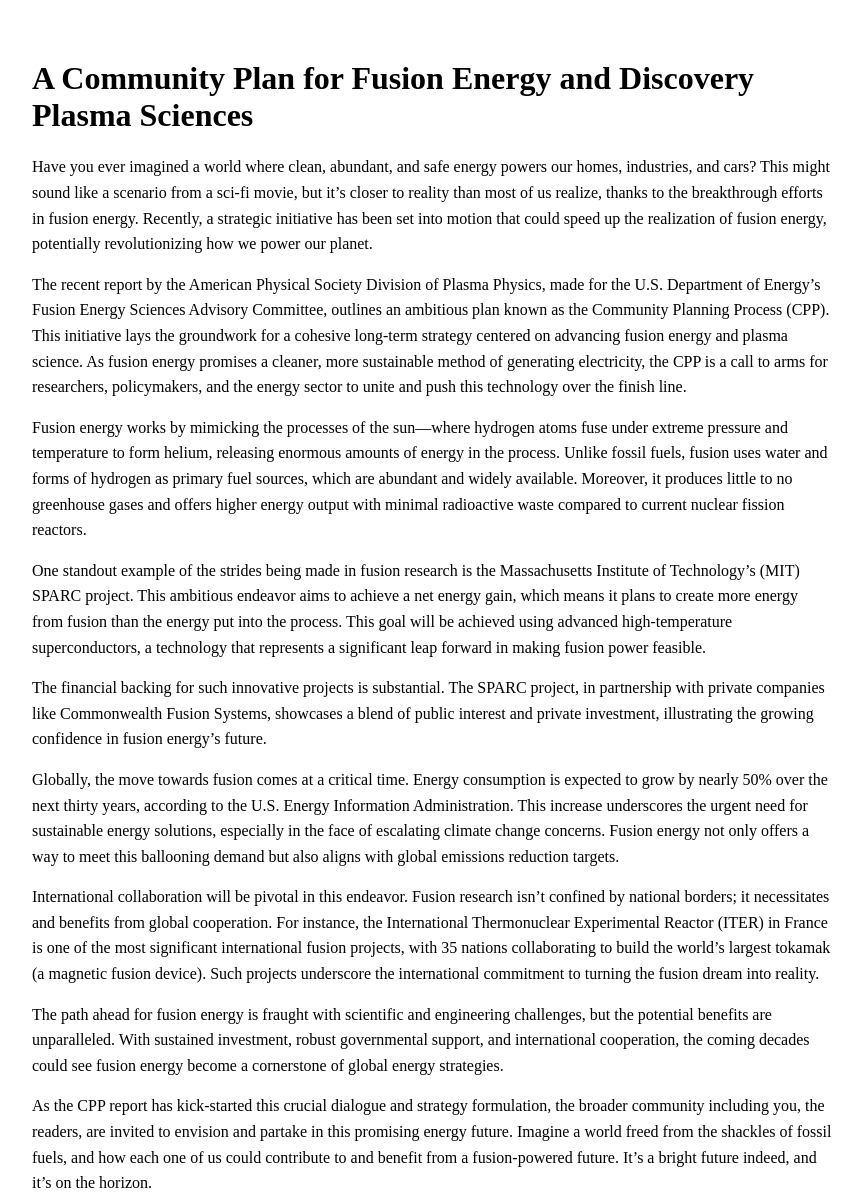
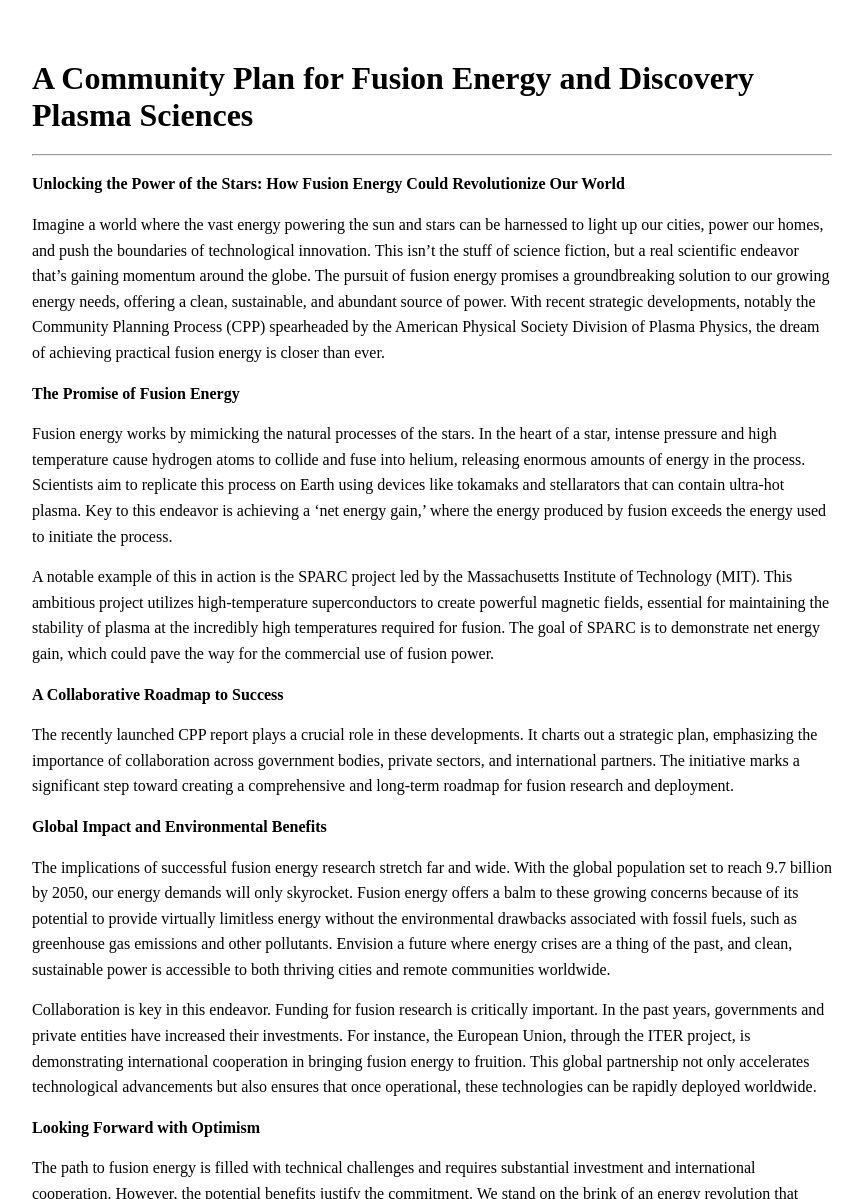
Before and after one commit to hyperpoint/hyperpoint.github.io, a Jekyll site: the page built from _posts/2020-11-01-ddbe239e8cf24785e43e6b0ebfbfa577-a-community-plan-for-fusion-energy-and-discovery-plasma-sciences.md, in a window 1280 px wide and 1400 px high. Shown: the part 201-1400 px from the top of the window, without its empty margins (208-1070 px from the left). Built offline with Jekyll 4.4.1, drawn with Linux system fonts in a browser that asks for light colours; some of the changed text lies outside the part shown.

Commit message:
Update blog post: A Community Plan for Fusion Energy and Discovery Plasma Sciences

```diff
--- a/_posts/2020-11-01-ddbe239e8cf24785e43e6b0ebfbfa577-a-community-plan-for-fusion-energy-and-discovery-plasma-sciences.md
+++ b/_posts/2020-11-01-ddbe239e8cf24785e43e6b0ebfbfa577-a-community-plan-for-fusion-energy-and-discovery-plasma-sciences.md
@@ -1,8 +1,9 @@
 ---
 layout: post
 title: "A Community Plan for Fusion Energy and Discovery Plasma Sciences"
-date: 2025-05-20 21:36:06
+date: 2025-05-21 00:04:39
 categories: [fusion, energy]
+tags: ["energy", "fusion", "plasma"]
 permalink: "/posts/2020/11/01/a-community-plan-for-fusion-energy-and-discovery-plasma-sciences/"
 author: FusionCommons.ai Team
 note: This article was generated with AI assistance using the Fusion Authority Engine, developed by Travis Frye.
@@ -12,20 +13,33 @@ link: "http://arxiv.org/abs/2011.04806v1"
 citation: "arXiv: A Community Plan for Fusion Energy and Discovery Plasma Sciences"
 ---
 
-Have you ever imagined a world where clean, abundant, and safe energy powers our homes, industries, and cars? This might sound like a scenario from a sci-fi movie, but it’s closer to reality than most of us realize, thanks to the breakthrough efforts in fusion energy. Recently, a strategic initiative has been set into motion that could speed up the realization of fusion energy, potentially revolutionizing how we power our planet.
+---
+**Unlocking the Power of the Stars: How Fusion Energy Could Revolutionize Our World**
 
-The recent report by the American Physical Society Division of Plasma Physics, made for the U.S. Department of Energy's Fusion Energy Sciences Advisory Committee, outlines an ambitious plan known as the Community Planning Process (CPP). This initiative lays the groundwork for a cohesive long-term strategy centered on advancing fusion energy and plasma science. As fusion energy promises a cleaner, more sustainable method of generating electricity, the CPP is a call to arms for researchers, policymakers, and the energy sector to unite and push this technology over the finish line.
+Imagine a world where the vast energy powering the sun and stars can be harnessed to light up our cities, power our homes, and push the boundaries of technological innovation. This isn't the stuff of science fiction, but a real scientific endeavor that’s gaining momentum around the globe. The pursuit of fusion energy promises a groundbreaking solution to our growing energy needs, offering a clean, sustainable, and abundant source of power. With recent strategic developments, notably the Community Planning Process (CPP) spearheaded by the American Physical Society Division of Plasma Physics, the dream of achieving practical fusion energy is closer than ever.
 
-Fusion energy works by mimicking the processes of the sun—where hydrogen atoms fuse under extreme pressure and temperature to form helium, releasing enormous amounts of energy in the process. Unlike fossil fuels, fusion uses water and forms of hydrogen as primary fuel sources, which are abundant and widely available. Moreover, it produces little to no greenhouse gases and offers higher energy output with minimal radioactive waste compared to current nuclear fission reactors.
+**The Promise of Fusion Energy**
 
-One standout example of the strides being made in fusion research is the Massachusetts Institute of Technology’s (MIT) SPARC project. This ambitious endeavor aims to achieve a net energy gain, which means it plans to create more energy from fusion than the energy put into the process. This goal will be achieved using advanced high-temperature superconductors, a technology that represents a significant leap forward in making fusion power feasible.
+Fusion energy works by mimicking the natural processes of the stars. In the heart of a star, intense pressure and high temperature cause hydrogen atoms to collide and fuse into helium, releasing enormous amounts of energy in the process. Scientists aim to replicate this process on Earth using devices like tokamaks and stellarators that can contain ultra-hot plasma. Key to this endeavor is achieving a 'net energy gain,' where the energy produced by fusion exceeds the energy used to initiate the process.
 
-The financial backing for such innovative projects is substantial. The SPARC project, in partnership with private companies like Commonwealth Fusion Systems, showcases a blend of public interest and private investment, illustrating the growing confidence in fusion energy's future.
+A notable example of this in action is the SPARC project led by the Massachusetts Institute of Technology (MIT). This ambitious project utilizes high-temperature superconductors to create powerful magnetic fields, essential for maintaining the stability of plasma at the incredibly high temperatures required for fusion. The goal of SPARC is to demonstrate net energy gain, which could pave the way for the commercial use of fusion power.
 
-Globally, the move towards fusion comes at a critical time. Energy consumption is expected to grow by nearly 50% over the next thirty years, according to the U.S. Energy Information Administration. This increase underscores the urgent need for sustainable energy solutions, especially in the face of escalating climate change concerns. Fusion energy not only offers a way to meet this ballooning demand but also aligns with global emissions reduction targets.
+**A Collaborative Roadmap to Success**
 
-International collaboration will be pivotal in this endeavor. Fusion research isn't confined by national borders; it necessitates and benefits from global cooperation. For instance, the International Thermonuclear Experimental Reactor (ITER) in France is one of the most significant international fusion projects, with 35 nations collaborating to build the world's largest tokamak (a magnetic fusion device). Such projects underscore the international commitment to turning the fusion dream into reality.
+The recently launched CPP report plays a crucial role in these developments. It charts out a strategic plan, emphasizing the importance of collaboration across government bodies, private sectors, and international partners. The initiative marks a significant step toward creating a comprehensive and long-term roadmap for fusion research and deployment.
 
-The path ahead for fusion energy is fraught with scientific and engineering challenges, but the potential benefits are unparalleled. With sustained investment, robust governmental support, and international cooperation, the coming decades could see fusion energy become a cornerstone of global energy strategies.
+**Global Impact and Environmental Benefits**
 
-As the CPP report has kick-started this crucial dialogue and strategy formulation, the broader community including you, the readers, are invited to envision and partake in this promising energy future. Imagine a world freed from the shackles of fossil fuels, and how each one of us could contribute to and benefit from a fusion-powered future. It’s a bright future indeed, and it’s on the horizon.
+The implications of successful fusion energy research stretch far and wide. With the global population set to reach 9.7 billion by 2050, our energy demands will only skyrocket. Fusion energy offers a balm to these growing concerns because of its potential to provide virtually limitless energy without the environmental drawbacks associated with fossil fuels, such as greenhouse gas emissions and other pollutants. Envision a future where energy crises are a thing of the past, and clean, sustainable power is accessible to both thriving cities and remote communities worldwide.
+
+Collaboration is key in this endeavor. Funding for fusion research is critically important. In the past years, governments and private entities have increased their investments. For instance, the European Union, through the ITER project, is demonstrating international cooperation in bringing fusion energy to fruition. This global partnership not only accelerates technological advancements but also ensures that once operational, these technologies can be rapidly deployed worldwide.
+
+**Looking Forward with Optimism**
+
+The path to fusion energy is filled with technical challenges and requires substantial investment and international cooperation. However, the potential benefits justify the commitment. We stand on the brink of an energy revolution that could secure a vibrant, sustainable future for generations to come. As we continue to innovate and leverage collective expertise and resources, the reality of fusion energy comes ever closer.
+
+Fusion energy is not just about providing a new power source. It’s about reimagining what’s possible in energy consumption, global collaboration, and environmental responsibility. It opens up new avenues for advancements in technology and industry, driving forward economies and raising the standard of living globally. With continued support and investment, the day when fusion power plants are contributing to the global energy mix may arrive sooner than we think.
+
+In the words of the arXiv report on community planning for fusion energy, "progress in this field can transform society in ways we have yet to imagine." Let's embrace this vision, support the scientific community's efforts, and look forward to a future powered by the stars. The road to fusion energy may be complex, but the destination promises to light up our world in ways we can now barely envisage.
+
+---
```
